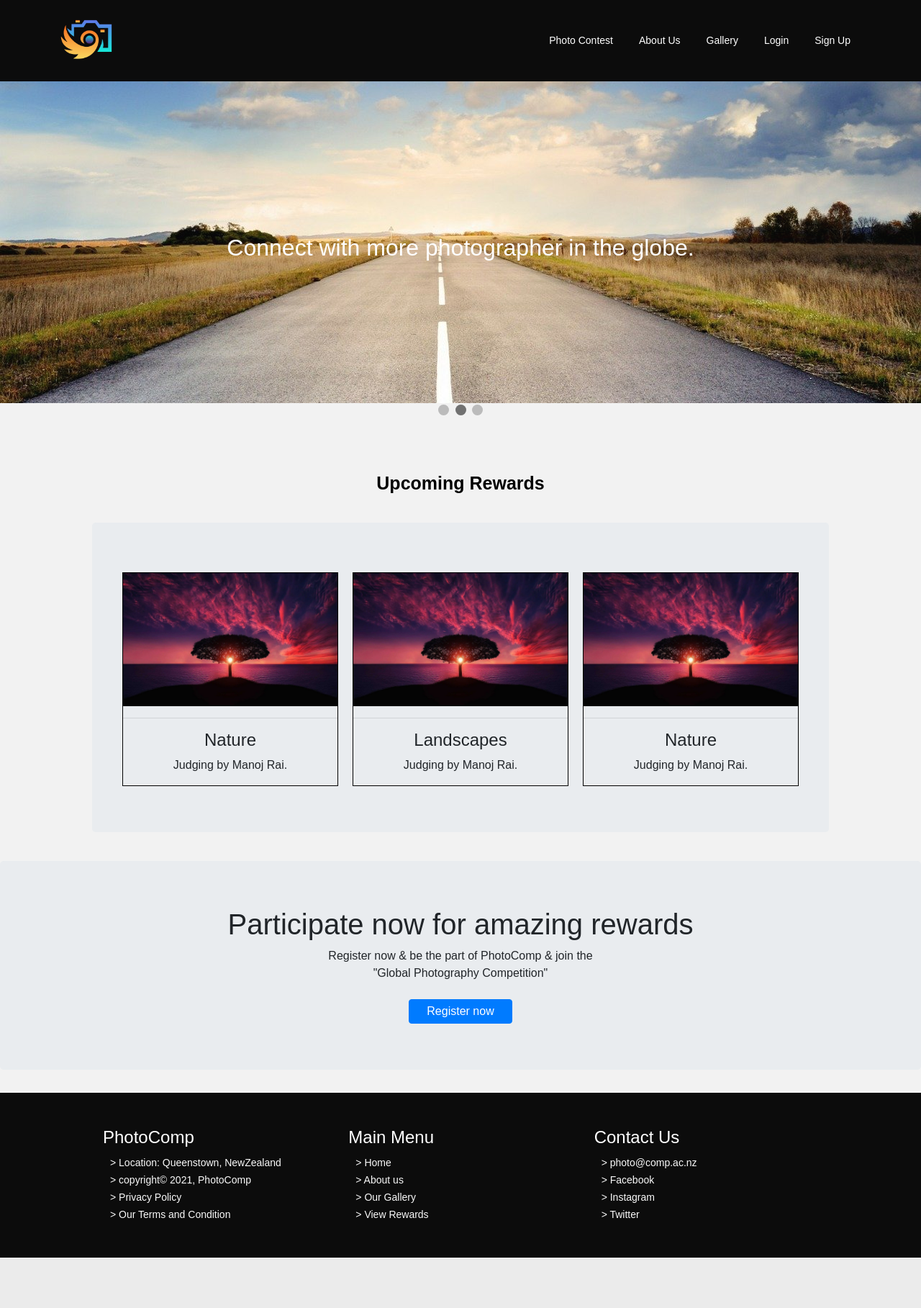
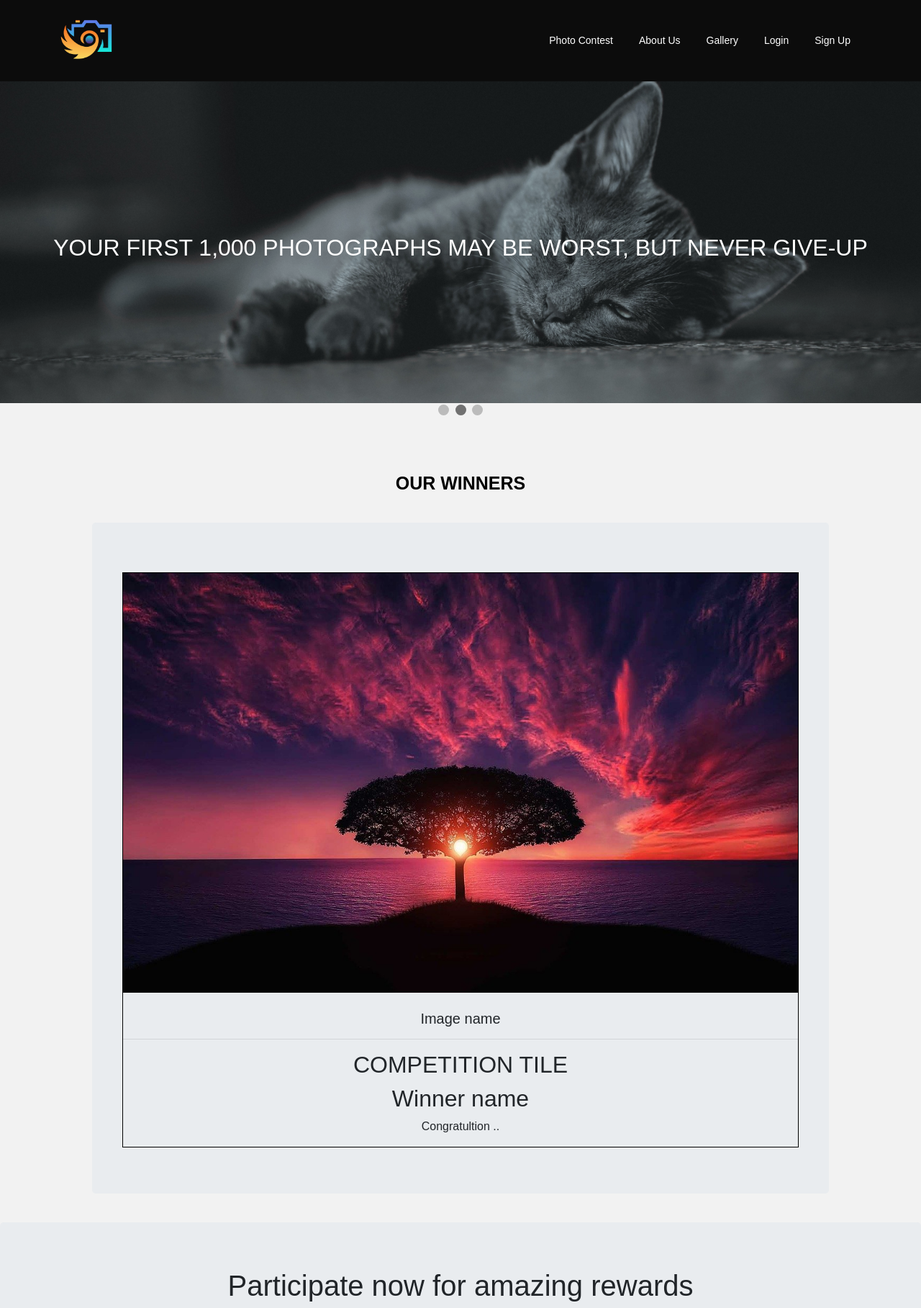
Before and after one commit to gibert-j/laravel_photocomp, a Laravel app: page /rewards in a window 1280 px wide. Shown: the top 1817 px of the page at 72% size. Before the commit the page ends 1747 px from the top, so only its background shows below. Run offline with Laravel 8, Linux system fonts and the light colour scheme; some web fonts are replaced.

Commit message:
competition page, rewards page, adjusted

```diff
--- a/public/app.css
+++ b/public/app.css
@@ -108,7 +108,7 @@ a.navbar-brand{
 
     /* Add padding to container elements */
     .container {
-      padding: 10px;
+
     }
 
     /* Clear floats */
--- a/resources/views/competitions/comp-index.blade.php
+++ b/resources/views/competitions/comp-index.blade.php
@@ -1,12 +1,12 @@
 @extends('layouts.app')
 @section('content')
 <div class="container mt-32 ">
-  <div class="content-center px-32 ">
+  <div class="content-center ">
       <a class="btn btn-sm btn-outline-success" href="/competitions/create">Create New Competition</a>
      <br>
     @foreach($competitions as $competition)
     <br>
-     <img class="bd-placeholder-img card-img-top" width="100%" height="225" src="{{ $competition->image_path }}">
+     <img class="bd-placeholder-img card-img-top" width="100%" height="125" src="{{ $competition->image_path }}">
        <h3>{{$competition->title}}</h3>
         <p>{{$competition->description}}</p>
         <h4>{{$competition->time_remaining}}</h4>
--- a/resources/views/home/gallery.blade.php
+++ b/resources/views/home/gallery.blade.php
@@ -62,8 +62,10 @@
       @foreach($entries as $entry)
         <div class="boxes col-12 col-md-6 col-lg-3 rounded">
         <img src="{{$entry->image_path}}" alt="category_Nature">
+        <br>
+        <h6>Photo Name: {{$entry->name}}</h6>
         <hr>
-        <h4>By {{$entry->user->name}}</h4>
+        <h4>By: {{$entry->user->name}}</h4>
         <h6>Competition: {{$entry->competition->title}}</h6>
         </div>
         @endforeach
--- a/resources/views/home/index.blade.php
+++ b/resources/views/home/index.blade.php
@@ -20,11 +20,12 @@
                 <h3>{{$competition->title}}</h3>
               </div>
               <p class="px-2">{{$competition->description}}</p>
-              <a href="{{ url('competitions/'.$competition->id) }}" class="btn btn-success">Participate Now</a>
+              <a href="{{ url('competitions/'.$competition->id) }}" class="btn btn-success">ENTER NOW</a>
             </div>
           </div>
         </div>
       @endforeach
     </div>
 </div>
+
 @endsection
--- a/resources/views/home/rewards.blade.php
+++ b/resources/views/home/rewards.blade.php
@@ -192,20 +192,18 @@
   <div class="bodyPart">
     <div class="slideshow-container">
       <div class="mySlides fade">
-        <img src="images/nature.jpg" style="width:100%">
-        <div class="text">If you believe in yourself and have
-          dedication and pride - and never quit, <br> you'll be a winner.
-          The price of victory is high but so are the rewards.
+        <img src="images/light.jpg" style="width:100%">
+        <div class="text">YOU CAN SHARE WITH US WHAT YOU FAIL TO PUT INTO WORDS.
         </div>.
       </div>
       <div class="mySlides fade">
-        <img src="images/landscape.jpg" style="width:100%">
-        <div class="text">Connect with more photographer in the globe. </div>
+        <img src="images/cat.jpg" style="width:100%">
+        <div class="text">YOUR FIRST 1,000 PHOTOGRAPHS MAY BE WORST, BUT NEVER GIVE-UP</div>
       </div>
 
       <div class="mySlides fade">
-        <img src="images/birds.jpg" style="width:100%">
-        <div class="text">Start to show your photography skills and make career.</div>
+        <img src="images/stars.jpg" style="width:100%">
+        <div class="text">START YOUR JOURNEY WITH US</div>
       </div>
       <div style="text-align:center">
         <span class="dot"></span>
@@ -216,28 +214,17 @@
     <br>
     <div class="detail mt-5">
       <div class="title">
-        <h2>Upcoming Rewards</h2>
+        <h2>OUR WINNERS</h2>
       </div>
       <div class="reward jumbotron d-flex justify-content-between align-items-center">
         <div class="boxes">
           <img src="images/nature.jpg" alt="category_Nature">
+          <br>
+          <h5>Image name</h5>
           <hr>
-          <h4>Nature</h4>
-          <p>Judging by Manoj Rai.</p>
-        </div>
-        <div class="boxes">
-          <img src="images/nature.jpg" alt="category_Nature">
-          <hr>
-          <h4>Landscapes</h4>
-          <p>Judging by Manoj Rai.</p>
-          <p></p>
-        </div>
-        <div class="boxes">
-          <img src="images/nature.jpg" alt="category_Nature">
-          <hr>
-          <h4>Nature</h4>
-          <p>Judging by Manoj Rai.</p>
-          <p></p>
+          <h2>COMPETITION TILE</h2>
+          <h2>Winner name</h2>
+          <p>Congratultion .. </p>
         </div>
 
       </div>
--- a/resources/views/layouts/app.blade.php
+++ b/resources/views/layouts/app.blade.php
@@ -48,9 +48,9 @@
             <li class="nav-item">
               <a class="nav-link" href="{{ route('gallery') }}">Gallery</a>
             </li>
-            <!-- <li class="nav-item">
-              <a class="nav-link" href="{{ route('rewards') }}">View Rewards</a>
-            </li> -->
+            <li class="nav-item">
+              <a class="nav-link" href="{{ route('rewards') }}">Rewards</a>
+            </li>
             <li class="nav-item">
               <a href="{{ route('logout') }}" class="nav-link" onclick="event.preventDefault();
               document.getElementById('logout-form').submit();">Log Out</a>
```
Also changed, not shown: app/Http/Controllers/EntryController.php (+4 -3 lines), resources/views/competitions/create.blade.php (+15 -5 lines), public/entryPhotos/1633346597iokl.jpg (added), public/entryPhotos/1633346669fhgjkl.png (added), public/entryPhotos/1633346763kl.jpg (added), public/entryPhotos/1633346883manoj.jpg (added), public/images/Dashain.PNG (added), public/images/cat.jpg (added), resources/views/competitions/show.blade.php (line endings or trailing spaces), 2 other files.
